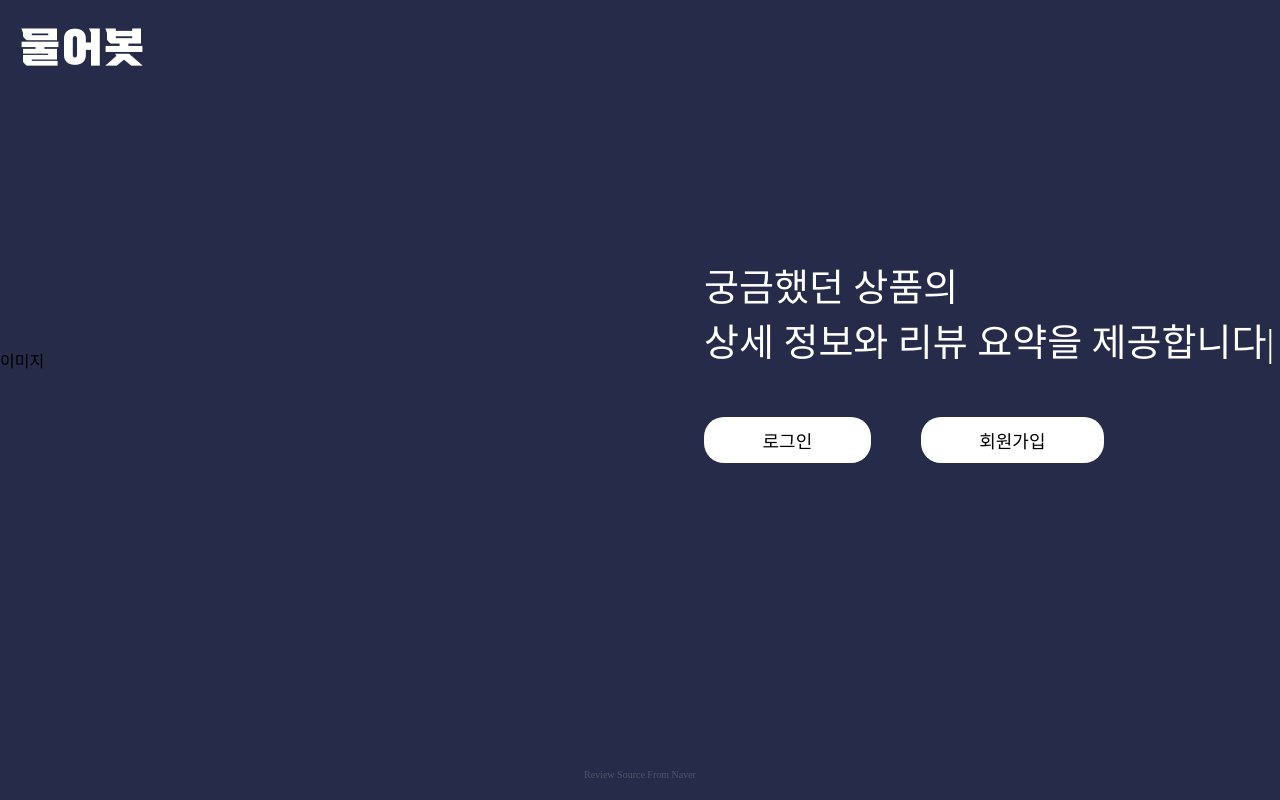
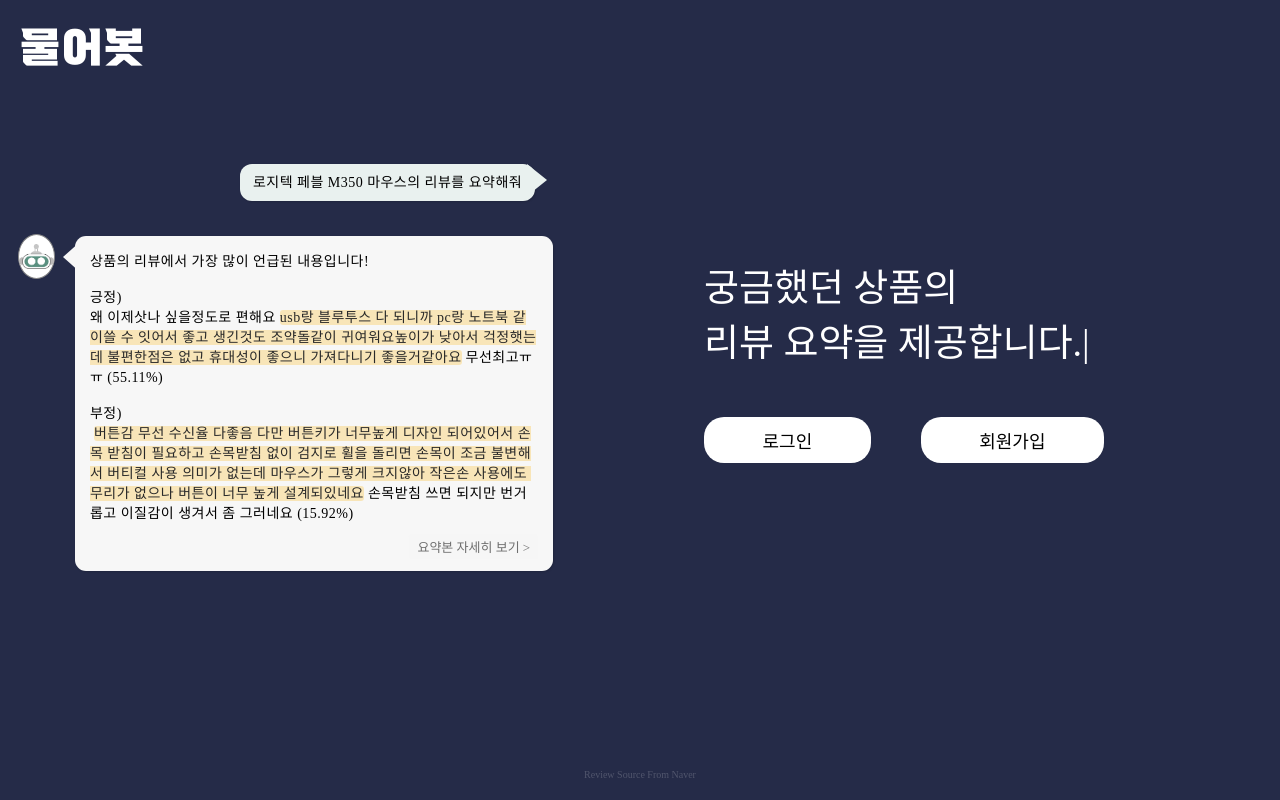
Before and after one commit to hanseongbugi/MURERbot, a React (Create React App) app in the folder murerbot/: page / in a window 1280 px wide. Built offline with nearby package versions, Linux system fonts and the light colour scheme; a web font is replaced by a local one.

Commit message:
애니메이션

```diff
--- a/murerbot/package.json
+++ b/murerbot/package.json
@@ -5,6 +5,7 @@
   "proxy": "http://127.0.0.1:9900",
   "dependencies": {
     "@ramonak/react-progress-bar": "^5.0.3",
+    "@react-spring/web": "^9.7.3",
     "@testing-library/jest-dom": "^5.16.5",
     "@testing-library/react": "^13.4.0",
     "@testing-library/user-event": "^13.5.0",
@@ -23,6 +24,7 @@
     "react-custom-scrollbars-2": "^4.5.0",
     "react-dom": "^18.2.0",
     "react-icons": "^4.8.0",
+    "react-reveal": "^1.2.2",
     "react-router-dom": "^6.10.0",
     "react-scripts": "5.0.1",
     "react-toasts": "^3.0.6",
--- a/murerbot/src/components/Intro.js
+++ b/murerbot/src/components/Intro.js
@@ -1,27 +1,82 @@
-import React from 'react'
+import React, { useState } from 'react'
 import { useNavigate } from 'react-router-dom';
 import "../css/intro.css"
 import "../css/grid.min.css"
 import { TypeAnimation } from 'react-type-animation';
+import Fade from 'react-reveal/Fade';
+import Zoom from 'react-reveal/Zoom';
+import IntroLeftChatBubble from './screen/chatBubble/IntroLeftChatBubble';
+import RightChatBubble from './screen/chatBubble/RightChatBubble';
+import summaryImage from '../img/summary.png';
+
 
 
 const Intro=()=>{
     const navigate = useNavigate();
+    const [chatIndex, setChatIndex] = useState(0);
     const introTypeText = [
         // Same substring at the start will only be typed out once, initially
-        '물어봇은\n리뷰 기반 챗봇 서비스 입니다',
-        1000,
+        '간단한 질문으로\n상품 정보를 얻어보세요.',
+        1500,
         '',
-        300,
-        '궁금했던 상품의\n상세 정보와 리뷰 요약을 제공합니다',
-        1000,
+        150,
+        () => {
+            setChatIndex(1)
+          },
+        '궁금했던 상품의\n리뷰 요약을 제공합니다.',
+        2000,
+        () => {
+            setChatIndex(2)
+          },
+        '궁금했던 상품의\n리뷰 요약을 제공합니다.',
+        2500,
         '',
-        300,
-        '간단한 질문으로\n추천 상품을 얻어보세요',
-        1000,
+        150,
+        () => {
+            setChatIndex(3)
+          },
+        '원하는 상품을\n추천 받아보세요.',
+        2500,
         '',
-        300
+        150,
+        () => {
+            setChatIndex(0)
+        }
       ]
+    const animationElement= [
+        <>
+            <Fade bottom appear exit spy={chatIndex} duration={1000}>
+                <RightChatBubble message={'LG전자 그램16 16ZD90P-GX5BK 무게 알려줘'}/>
+            </Fade>
+            <Fade bottom appear exit spy={chatIndex} delay={400} duration={1000}>
+                <IntroLeftChatBubble category={0} message={'무게 검색결과 무게은(는) 1.19Kg입니다.'} />
+            </Fade>
+        </>,
+        <>
+            <Fade bottom appear spy={chatIndex} duration={1000}>
+                <RightChatBubble message={'로지텍 페블 M350 마우스의 리뷰를 요약해줘'}/>
+            </Fade>
+            <Fade bottom appear spy={chatIndex} delay={400} duration={1000}>
+                <IntroLeftChatBubble category={1} message={`상품의 리뷰에서 가장 많이 언급된 내용입니다!</br></br>긍정)</br>왜 이제삿나 싶을정도로 편해요 <mark>usb랑 블루투스 다 되니까 pc랑 노트북 같이쓸 수 잇어서 좋고 생긴것도 조약돌같이 귀여워요높이가 낮아서 걱정햇는데 불편한점은 없고 휴대성이 좋으니 가져다니기 좋을거같아요</mark> 무선최고ㅠㅠ (55.11%)</br></br>부정)</br> <mark>버튼감 무선 수신율 다좋음 다만 버튼키가 너무높게 디자인 되어있어서 손목 받침이 필요하고 손목받침 없이 검지로 휠을 돌리면 손목이 조금 불변해서 버티컬 사용 의미가 없는데 마우스가 그렇게 크지않아 작은손 사용에도 무리가 없으나 버튼이 너무 높게 설계되있네요</mark> 손목받침 쓰면 되지만 번거롭고 이질감이 생겨서 좀 그러네요 (15.92%)`} />
+            </Fade>
+        </>,
+        <>
+            <Zoom appear spy={chatIndex} duration={1000}>
+                <div className='summary_img_box'>
+                    <img src={summaryImage} alt="요약이미지" className='summary_img'/>
+                </div>
+            </Zoom>
+        </>
+        ,
+        <>
+            <Fade bottom appear spy={chatIndex}  duration={1000}>
+                <RightChatBubble  message={'저렴한 모니터 추천해줘'}/>
+            </Fade>
+            <Fade bottom appear spy={chatIndex} delay={400} duration={1000}>
+                <IntroLeftChatBubble category={2} message={`'저렴한 모니터 추천해줘' 와 유사한 상품 리뷰가 많은 순서로 선정한 결과입니다.\n\n1위 (47 개 리뷰) : %=삼성전자 삼성 U32J590=%\n2위 (42 개 리뷰) : %=LG전자 24MK430H 24인치 FHD IPS 광시야각 모니터=%\n3위 (28 개 리뷰) : %=LG전자 27MK430H=%`} />
+            </Fade>
+        </>
+    ]
     const loginClick=(e)=>{
         e.preventDefault();
         navigate('/login');
@@ -40,7 +95,9 @@ const Intro=()=>{
 
                 <div className='intro_content'>
                     <div className='intro_image'>
-                        <div>이미지</div>
+                        <div className='intro_chat_image'>
+                            {animationElement[chatIndex]}
+                        </div>
                     </div>
                     <div className='intro_content_col'>
                         <div className='intro_comment_box'>
--- a/murerbot/src/components/SignUp.js
+++ b/murerbot/src/components/SignUp.js
@@ -155,7 +155,7 @@ const SignUp = ()=>{
     return (
         <>
         <div className='back_box'>
-            <BiArrowBack className='back_button' color='white' size={40} onClick={(e)=>onClickBack(e)}></BiArrowBack>
+            <BiArrowBack className='back_button' size={40} onClick={(e)=>onClickBack(e)}></BiArrowBack>
         </div>
         <div className="signup_page">
             <div className="signup_title_div">
--- /dev/null
+++ b/murerbot/src/components/screen/chatBubble/IntroLeftChatBubble.js
@@ -0,0 +1,40 @@
+import React from "react";
+import bot from "../../../img/botIcon.png"
+import "../../../css/screen/chatBubble/introLeftChatBubble.css"
+import IntroRecommandChatText from "./chatText/IntroRecommandChatText";
+
+
+const IntroLeftChatBubble = ({message, category}) => {
+    const bubbleText=()=>{
+
+        if(category===2){
+            return <IntroRecommandChatText message={message}/>
+        }
+        else{
+            return <p dangerouslySetInnerHTML={{__html:message}}></p>
+        }
+
+    }
+    return (
+        <>
+        <div className={"chat_row"}>
+            <div className={"left_chat_bubble"}>
+                <div className="intro_bot_icon">
+                    <img className="intro_bot_image" alt="bot" src={bot}/>
+                </div>
+                <div className="intro_left_chat_box">
+                    <div className="intro_chat_text">
+                        {bubbleText()}
+                    </div>
+                    <div className="intro_summary_button_div">
+                    {category === 1 ? <button className="intro_show_summary_button">{`요약본 자세히 보기 >`}</button>:null}
+                    </div>
+                </div>
+            </div>
+        </div>
+
+        </>
+    )
+}
+
+export default IntroLeftChatBubble;
--- /dev/null
+++ b/murerbot/src/components/screen/chatBubble/chatText/IntroRecommandChatText.js
@@ -0,0 +1,55 @@
+import "../../../../css/screen/chatBubble/chatText/introRecommandChatText.css"
+
+const IntroRecommandChatText = ({message})=>{
+
+    const splitProductName = ()=>{
+        if(!message||message.length===0) return;
+        let productNames = ["-"]
+        let saveName = false
+        let saveIdx = 1
+        for(let i = 0;i<message.length;i++){
+            if(message[i]==='='&&message[i+1]==='%'){
+                saveName = false;
+                saveIdx += 1;
+                i++;
+            }
+            if(saveName) productNames[saveIdx] += message[i]
+            if(message[i]==='%'&&message[i+1]==='='){
+                saveName = true;
+                productNames.push("");
+                i++;
+            }
+
+        }
+        return productNames
+    }
+    const makeMessageArray = ()=>{
+        if(!message||message.length===0) return;
+        const replaceMessage = message.replaceAll('%=','').split('=%');
+        const splitMessage = replaceMessage.map(value=>value.split('\n').filter(value=>value.length!==0));
+        const remakeMessage = []
+        splitMessage.map(value=>value.map(value=>remakeMessage.push(value)))
+        return remakeMessage;
+    }
+    const productName = splitProductName()
+    const filterMessage = makeMessageArray()
+    return (
+        filterMessage.length!==1?
+    <div className="recommand_box">
+        {
+            filterMessage.map((value,idx)=>
+            <div key={value+idx} className="recommand_message">
+                {idx===0?<p className="recommand_title" key={'message'+idx}>{value}</p>:
+                <div className="recommand_item"><p>{value.substr(0,value.search(productName[idx]))}</p><button className="intro_recommand_btn">{productName[idx]}</button></div>}
+            </div>
+            )
+        }
+        </div>:
+        <div className="recommand_box">
+            <div className="recommand_message" >
+                <p>{filterMessage[0]}</p>
+            </div>
+        </div>
+    );
+}
+export default IntroRecommandChatText;
--- a/murerbot/src/css/intro.css
+++ b/murerbot/src/css/intro.css
@@ -45,7 +45,8 @@ body {
 .intro_image{
     display: flex;
     width:55%;
-    margin-right: auto;
+    height:auto;
+    overflow: hidden;
 }
 .intro_content_col{
     display: flex;
@@ -101,3 +102,14 @@ body {
     font-size: 10px;
     color: rgba(255,255,255,0.2);
 }
+.intro_chat_image{
+    width:80%;
+}
+.summary_img_box{
+    display: flex;
+    justify-content: center;
+    align-items: center;
+}
+.summary_img{
+    width:80%;
+}
--- /dev/null
+++ b/murerbot/src/css/screen/chatBubble/introLeftChatBubble.css
@@ -0,0 +1,76 @@
+
+.intro_bot_icon {
+    display: flex;
+    width: 45px;
+    height: 45px;
+    background: #FFFFFF;
+    border: 1px solid #878787;
+    border-radius: 100%;
+    margin-right: 20px;
+    margin-top: 13px;
+}
+
+.intro_bot_image{
+    display: block;
+    width: 35px;
+    height: 25px;
+    margin: auto auto;
+}
+.intro_chat_text{
+    display: flex;
+    flex-direction: row;
+}
+.intro_chat_text p{
+    margin-bottom: 0px;
+    font-size: 14px;
+    letter-spacing: 0.035em;
+}
+.intro_summary_button_div {
+    display: flex;
+    justify-content: flex-end;
+    margin-bottom: 12px;
+  }
+.intro_left_chat_box{
+    position: relative;
+    display:flex;
+    flex-direction: column;
+    background-color: #f7f7f7;
+    padding: 0px 15px;
+    border-radius: 11px;
+    margin-top: 15px;
+    white-space: pre-wrap;
+    max-width: 480px;
+    box-shadow: 1px 1px 2px rgba(0, 0, 0, 0.15);
+}
+.intro_left_chat_box::before {
+    content: "";
+    position: absolute;
+    top: 5px;
+    left: -28px;
+    border: 1em solid transparent; /** border를 모두 투명하게 설정 **/
+    border-right: 18px solid #f7f7f7; /** 오른쪽 border만 남김 **/
+    z-index: 0;
+}
+.intro_show_summary_button{
+    border-style: none;
+    margin-top: 12px;
+    display: flex;
+    text-align: end;
+    color: #767676;
+    background-color:transparent;
+    cursor: default;
+    font-size: 13px;
+    padding: 3px 8px;
+    animation: blink 1s infinite; /* 1초 간격으로 반복 */
+  }
+  @keyframes blink {
+    0%{
+        background-color:transparent;
+    }
+    50% {
+        color: #222222;
+        font-weight: 530;
+        background-color: #e0e0e0;
+        border-radius: 30px;
+    }
+  }
--- a/murerbot/src/css/signup.css
+++ b/murerbot/src/css/signup.css
@@ -79,6 +79,7 @@ body {
     height: 45px;
     border-radius: 5px;
     color: #ffffff;
+    margin-top:10px;
     background-color: #445069;
 }
 .signup_button:hover{
```
Also changed, not shown: murerbot/src/css/screen/chatBubble/chatText/introRecommandChatText.css (added, +50 -0 lines), murerbot/src/img/summary.png (added), 1 other file (tests, documents, lock files or other folders).
